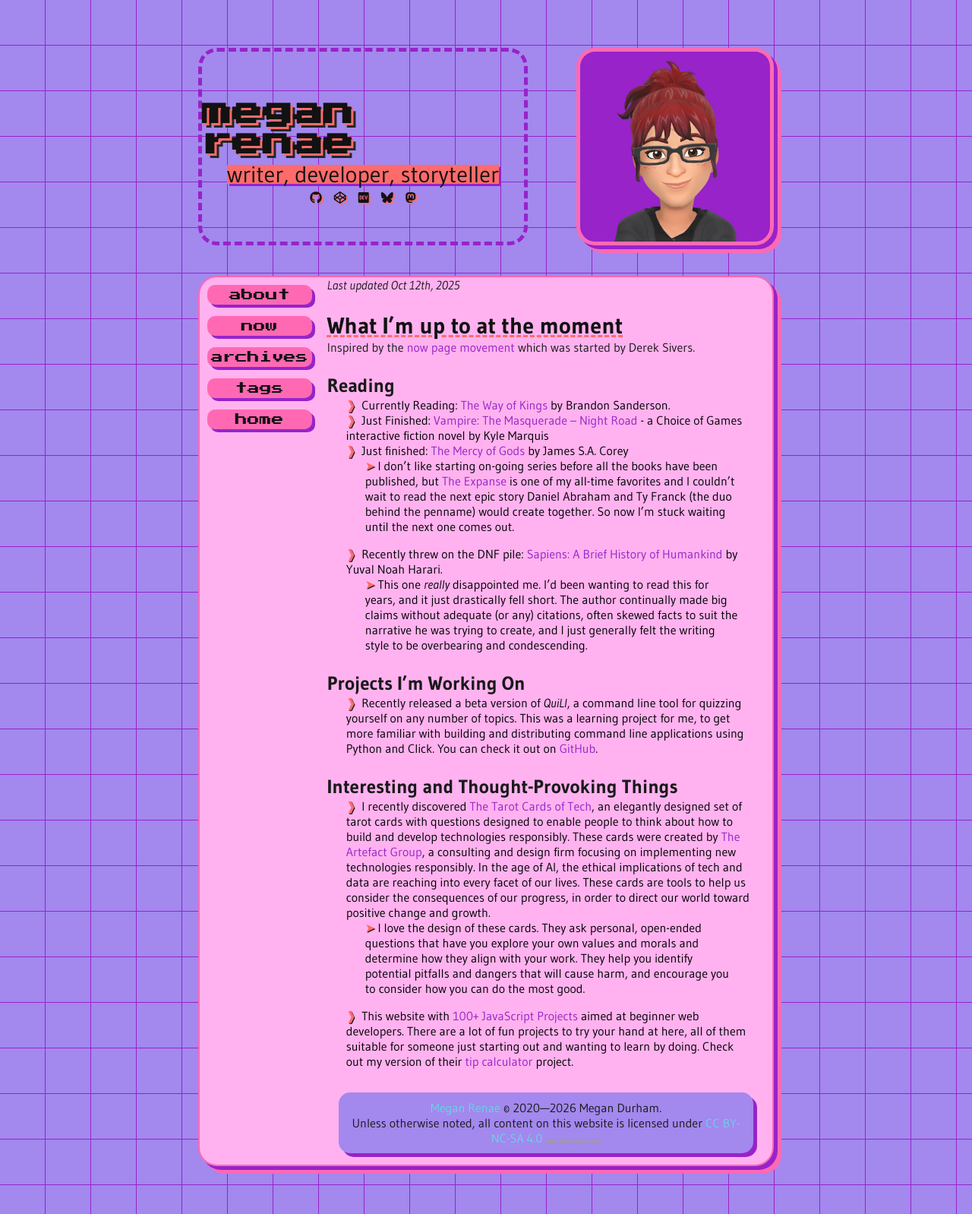
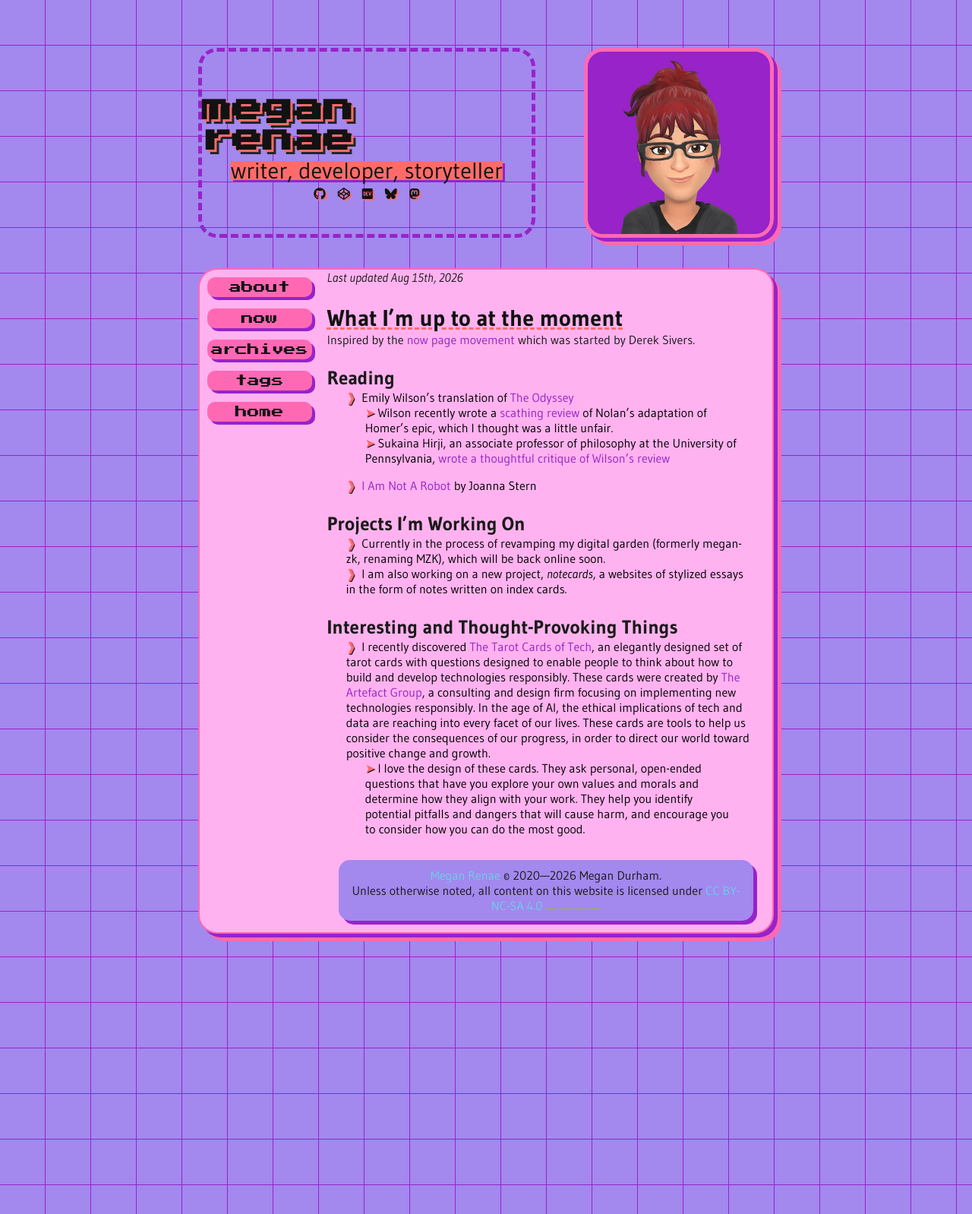
Before and after one commit to meganrenae21/blog, a Jekyll site: the page built from now.md, in a window 1280 px wide. Shown: the whole page at 76% size. Built offline with Jekyll 4.4.1, drawn with Linux system fonts in a browser that asks for light colours; nearby versions of some CDN libraries; after the commit the page ends 1292 px from its top, so only the background shows below that; grey boxes are pictures that could not be loaded.

Commit message:
now page

```diff
--- a/_sass/main.scss
+++ b/_sass/main.scss
@@ -1,5 +1,8 @@
 @import url('https://fonts.googleapis.com/css2?family=Cutive+Mono&family=Gudea:ital,wght@0,400;0,700;1,400&family=Press+Start+2P&display=swap');
 
+* {
+  box-sizing: border-box;
+}
 
 :root {
   --darkest-black: #121212;
@@ -529,9 +532,48 @@
   padding: 0.5em;
 }
 
+.post-img-no-caption {
+  width: 400px;
+  height: auto;
+  border-radius: 25px;
+  border: 3px solid var(--box-accent);
+  box-shadow: 5px 5px 0 var(--darkest-black);
+  position: relative;
+  left: 50%;
+  transform: translateX(-200px);
+}
+
 .post-img {
-  margin: auto;
-  border: 1px solid var(--accent-cyan)
+  width: 400px;
+  height: auto;
+  border-radius: 25px 25px 0 0;
+  border: 3px solid var(--box-accent);
+  box-shadow: 5px 5px 0 var(--darkest-black);
+  position: relative;
+  left: 50%;
+  transform: translateX(-200px);
+  margin-bottom: -10px;
+}
+
+.post-caption {
+  font-family: var(--text-font);
+  font-style: italic;
+  font-size: 18px;
+  text-align: center;
+  padding: 10px;
+  background-color: var(--secondary-bg);
+  color: var(--bright-white);
+  border-radius: 0 0 25px 25px;
+  position: relative;
+  width: 400px;
+  left: 50%;
+  transform: translateX(-200px);
+  box-shadow: 5px 5px 0 var(--darkest-black);
+  margin-top: -10px;
+}
+
+.post-caption a {
+  color: var(--alt-link-color);
 }
 
 .codepen {
--- a/now.md
+++ b/now.md
@@ -1,7 +1,7 @@
 ---
 layout: default
 title: Now
-date: 2025-10-12
+date: 2026-08-15
 ---
 
 *Last updated {{ page.date | date_to_string: "ordinal", "US" }}*
@@ -12,19 +12,17 @@
 
 ### Reading
 
-- Currently Reading: [The Way of Kings](https://www.goodreads.com/book/show/7235533-the-way-of-kings) by Brandon Sanderson.
-- Just Finished: [Vampire: The Masquerade -- Night Road](https://www.choiceofgames.com/vampire-the-masquerade/night-road/) - a Choice of Games interactive fiction novel by Kyle Marquis
-- Just finished: [The Mercy of Gods](https://www.goodreads.com/book/show/201930181-the-mercy-of-gods) by James S.A. Corey
-  - I don't like starting on-going series before all the books have been published, but [The Expanse](https://www.goodreads.com/series/56399-the-expanse) is one of my all-time favorites and I couldn't wait to read the next epic story Daniel Abraham and Ty Franck (the duo behind the penname) would create together. So now I'm stuck waiting until the next one comes out.
-- Recently threw on the DNF pile: [Sapiens: A Brief History of Humankind](https://www.goodreads.com/book/show/23692271-sapiens) by Yuval Noah Harari.
-  - This one *really* disappointed me. I'd been wanting to read this for years, and it just drastically fell short. The author continually made big claims without adequate (or any) citations, often skewed facts to suit the narrative he was trying to create, and I just generally felt the writing style to be overbearing and condescending.
+- Emily Wilson's translation of [The Odyssey](https://www.amazon.com/Odyssey-Homer/dp/0393356256)
+  - Wilson recently wrote a [scathing review](https://www.lrb.co.uk/the-paper/v48/n14/emily-wilson/an-uncomplicated-man) of Nolan's adaptation of Homer's epic, which I thought was a little unfair.
+  - Sukaina Hirji, an associate professor of philosophy at the University of Pennsylvania, [wrote a thoughtful critique of Wilson's review](https://dissentmagazine.org/online_articles/christopher-nolan-odyssey-review/)
+- [I Am Not A Robot](https://www.amazon.com/Am-Not-Robot-Almost-Everything/dp/0063446618) by Joanna Stern
 
 ### Projects I'm Working On
 
-- Recently released a beta version of *QuiLI*, a command line tool for quizzing yourself on any number of topics. This was a learning project for me, to get more familiar with building and distributing command line applications using Python and Click. You can check it out on [GitHub](https://github.com/meganrenae21/quili).
+- Currently in the process of revamping my digital garden (formerly megan-zk, renaming MZK), which will be back online soon.
+- I am also working on a new project, *notecards*, a websites of stylized essays in the form of notes written on index cards.
 
 ### Interesting and Thought-Provoking Things
 
 - I recently discovered [The Tarot Cards of Tech](https://tarotcardsoftech.artefactgroup.com/), an elegantly designed set of tarot cards with questions designed to enable people to think about how to build and develop technologies responsibly. These cards were created by [The Artefact Group](https://www.artefactgroup.com/), a consulting and design firm focusing on implementing new technologies responsibly. In the age of AI, the ethical implications of tech and data are reaching into every facet of our lives. These cards are tools to help us consider the consequences of our progress,  in order to direct our world toward positive change and growth.
   - I love the design of these cards. They ask personal, open-ended questions that have you explore your own values and morals and determine how they align with your work. They help you identify potential pitfalls and dangers that will cause harm, and encourage you to consider how you can do the most good.
-- This website with [100+ JavaScript Projects](https://www.100jsprojects.com/) aimed at beginner web developers. There are a lot of fun projects to try your hand at here, all of them suitable for someone just starting out and wanting to learn by doing. Check out my version of their [tip calculator](https://codepen.io/megan-durham/pen/GgJLqXM) project.
```
Also changed, not shown: _posts/2025-10-18-algorithms-randomness-algorithmic-randomness.md (+1 -3 lines), .markdownlint.json (added), assets/images/shepard_kaidan.jpg (added), 5 other files.
